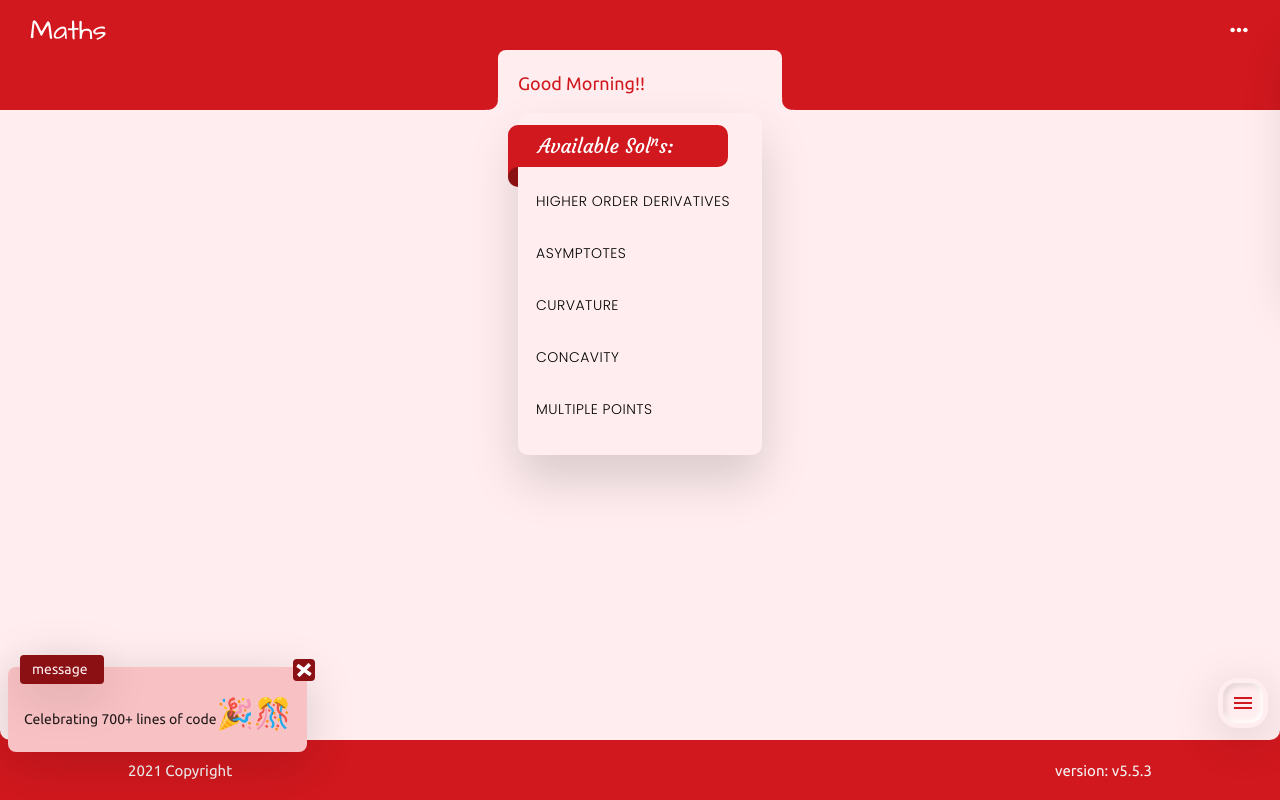
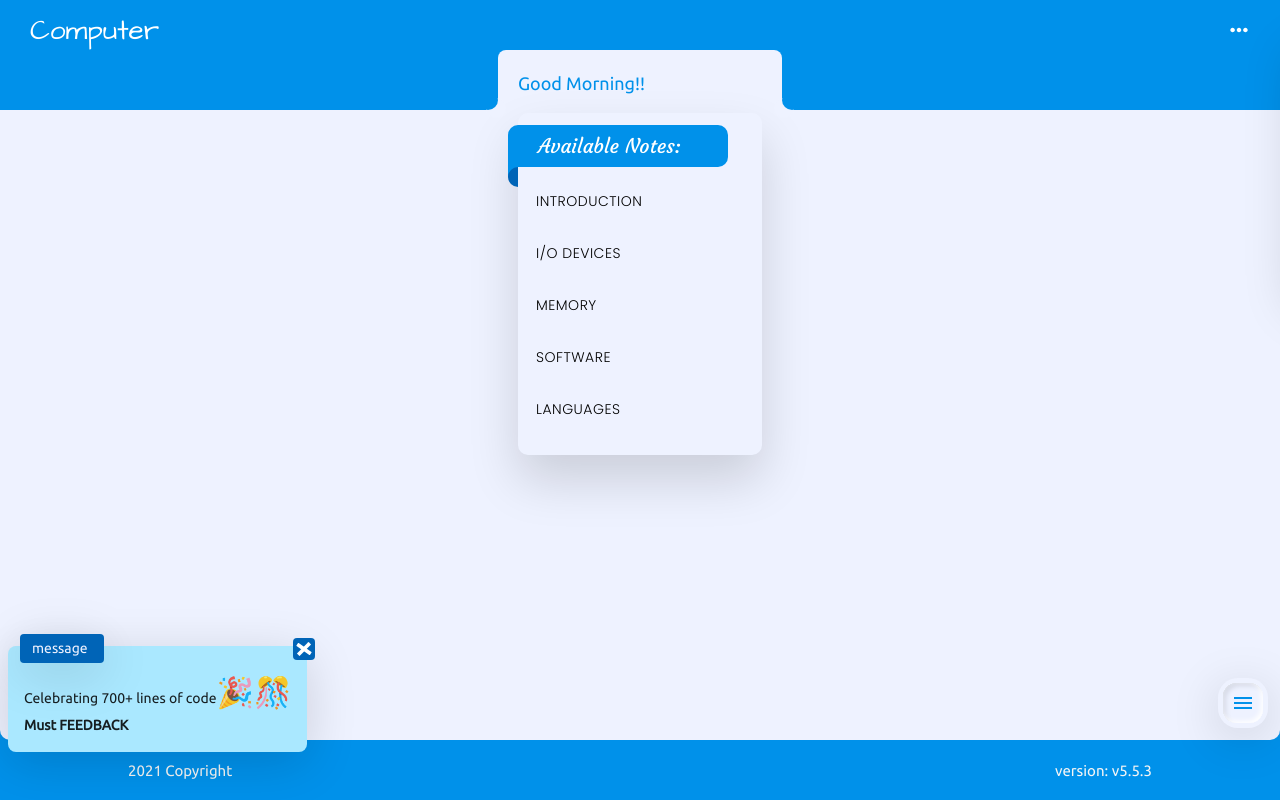
Before and after one commit to ys62/comp, a plain HTML site: page index.html in a window 1280 px wide. Drawn offline with Linux system fonts and the light colour scheme.

Commit message:
Add files via upload

```diff
--- a/index.html
+++ b/index.html
@@ -2,19 +2,19 @@
 <head>
 <meta charset="utf-8">
 <meta name="viewport" content="width=device-width, initial-scale=1.0">
-<meta name="theme-color" content="#d0181e">
+<meta name="theme-color" content="#0091ea">
 <meta property="og:image" content="https://yudhveer-singh.github.io/math/maths.png" />
-<meta property="og:site_name" content="Maths" />
+<meta property="og:site_name" content="Comp" />
 <meta  property="og:type" content="object" />
-<meta property="og:title" content="Math notes" />
-<meta property="og:url" content="https://yudhveer-singh.github.io/math" />
+<meta property="og:title" content="Computer notes" />
+<meta property="og:url" content="https://yudhveer-singh.github.io/comp" />
 <meta property="og:description" content="Contribute to Yudhveer-Singh" />
 <title>Notes</title>
-<link rel="stylesheet" href="styles.css">
 <style>
 
 </style>
 <link rel="stylesheet" href="materialize_min.css">
+<link rel="stylesheet" href="styles.css">
 <style>
 .progress{
   position: fixed;
@@ -92,7 +92,7 @@ a{
   hi
 </div>-->
 <header id="header">
-<div id="title">Maths</div>
+<div id="title">Computer</div>
 <div class="menu_icon">
   <img src="menu.svg"></img>
    <!--<i class="tiny material-icons">view_headline</i>-->
@@ -104,28 +104,28 @@ a{
   <section id="subcontent">
     <div id="greet"></div>
     <section id="content_card">
-<div id="div">Available Sol<sup>n</sup>s:</div>
+<div id="div">Available Notes:</div>
 <!--<hr id="hr" color="#b64fc8" width="104px" align="left">-->
 <ul>
 <li style="--i:1;">
-  <a href="https://drive.google.com/file/d/1aRZFEp8OfQJ6IfDN5Owi45WwRnzDZU_6/view?usp=drivesdk">
-    <button id="box" class="waves-effect waves-green btn">Higher Order Derivatives</button> </a>
+  <a href="https://drive.google.com/file/d/1iv_yGt_p3RhaB7I7jal3ozSFY-1HhyH6/view?usp=drivesdk">
+    <button id="box" class="waves-effect waves-green btn">introduction</button> </a>
 </li>
 <li style="--i:1.3;">
-  <a href="https://drive.google.com/file/d/1aQ7ZU5nqm3cQgBil_Pooai1udHZ8F51g/view?usp=drivesdk">
-    <button id="box" class="waves-effect waves-green btn">Asymptotes</button> </a>
+  <a href="https://drive.google.com/file/d/1ivLwPCA9SOj_x9IafoojuZQ9fRSVXJmS/view?usp=drivesdk">
+    <button id="box" class="waves-effect waves-green btn">I/O devices</button> </a>
 </li>
 <li style="--i:1.6;">
-  <a href="https://drive.google.com/file/d/1athKDEBDzthSeKKF9ErBnroaXTMB_eSc/view?usp=drivesdk">
-    <button id="box" class="waves-effect waves-green btn">Curvature</button> </a>
+  <a href="https://drive.google.com/file/d/1it6oQz6CSvZiusna7J_TkT5pWK4hN52S/view?usp=drivesdk">
+    <button id="box" class="waves-effect waves-green btn">memory</button> </a>
 </li>
 <li style="--i:1.9;">
-  <a href="https://drive.google.com/file/d/1fjEU2mnXf6mgFOkKFPkv92UWU_UlAS-X/view?usp=drivesdk">
-    <button id="box" class="waves-effect waves-green btn">Concavity</button></a>
+  <a href="https://drive.google.com/file/d/1it6B3t1SxRi3qaaUV7sW7U5xLotpYMWX/view?usp=drivesdk">
+    <button id="box" class="waves-effect waves-green btn">Software</button></a>
 </li>
 <li style="--i:2.2;">
-  <a href="https://drive.google.com/file/d/1ffGU28-lLlYeOsTdJ8Q2NgIyhGbWXKp5/view?usp=drivesdk">
-    <button id="box" class="waves-effect waves-green btn">Multiple Points
+  <a href="https://drive.google.com/file/d/1iqxY_41ImavUkMpX9ZORwL4Gz89GV6Mn/view?usp=drivesdk">
+    <button id="box" class="waves-effect waves-green btn">Languages
     </button> </a>
 </li>
 </ul>
@@ -249,7 +249,7 @@ pop(
 +"<b>Browser</b>: "+navigator.appVersion+"<br>");
 }
 if(localStorage.getItem("pop_700")==null){
-  pop('Celebrating 700+ lines of code<span style="font-size:30px;">🎉🎊</span>');
+  pop('Celebrating 700+ lines of code<span style="font-size:30px;">🎉🎊</span><br><b>Must FEEDBACK</b>');
   localStorage.setItem("pop_700","ok");
 }
 var asis_var=0;
--- a/styles.css
+++ b/styles.css
@@ -2,7 +2,12 @@
 @import url('https://fonts.googleapis.com/css2?family=Courgette&display=swap');
 @import url('https://fonts.googleapis.com/css2?family=Poppins:wght@300&display=swap');
 @import url('https://fonts.googleapis.com/css2?family=Ubuntu&display=swap');
-@font-face {font-family: 'Material Icons';font-style: normal;font-weight: 400;src: url(material_icons.woff2) format('woff2');}
+@font-face {
+  font-family: 'Material Icons';
+  font-style: normal;
+  font-weight: 400;
+  src: url(material_icons.woff2) format('woff2');
+}
 
   .material-icons {
    font-family: 'Material Icons';
@@ -21,19 +26,19 @@
   }
 :root{
   /*blue*/
-  /*--body_back: #eef2ff;
+  --body_back: #eef2ff;
   --main_color: #64c1ff;
   --main_light: #aae8ff;
   --header: #0091ea;
   --main_dark: #0064b7;
-  --badge: var(--header);*/
+  --badge: var(--header);
   /*red*/
-  --body_back: #ffedef;
+  /*--body_back: #ffedef;
   --main_color: #f3989b;
   --main_light: #f8c1c3;
   --header: #d0181e;
   --main_dark: #8b1014;
-  --badge: var(--header);
+  --badge: var(--header);*/
   /*orange*/
   /*--body_back: #FFF4E9;
   --main_color: #FFB069;
```
